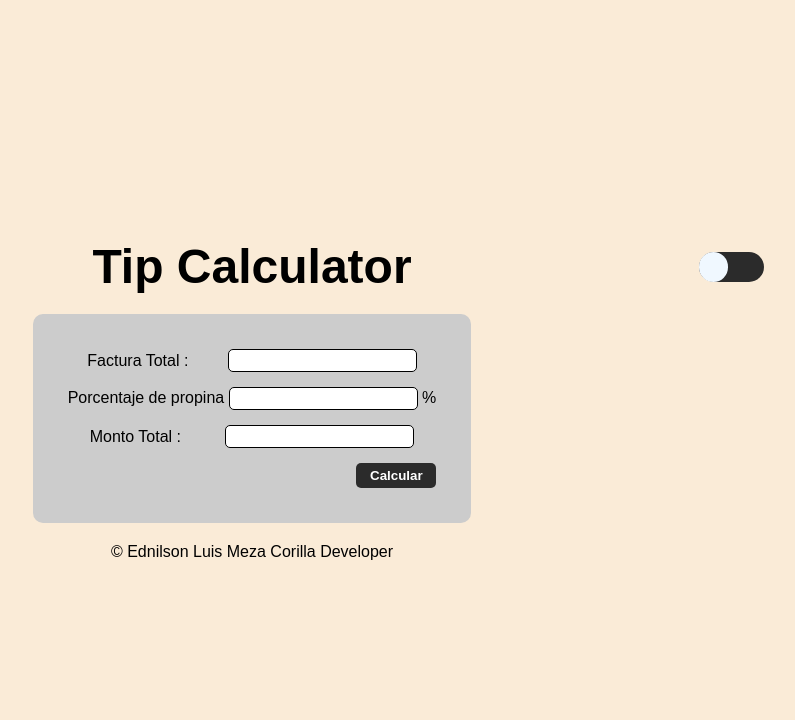
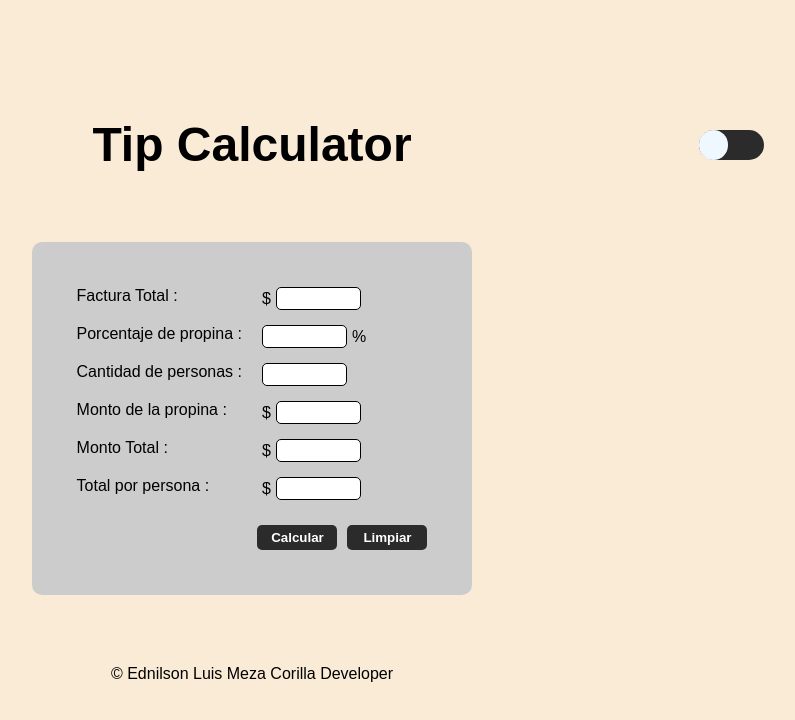
Before and after one commit to luismeza1101/TipCalculator, a React (Vite) app: page / in a window 1280 px wide. Shown: the top 720 px of the page, without its empty margins (388-1183 px from the left). Built offline with nearby package versions, Linux system fonts and the light colour scheme.

Commit message:
FInalizacion del css

```diff
--- a/src/App.css
+++ b/src/App.css
@@ -6,5 +6,5 @@
     flex-direction: column;
     justify-content: center;
     align-items: center;
-    gap: 20px;
+    gap: 70px;
 }
--- a/src/components/Calculator.tsx
+++ b/src/components/Calculator.tsx
@@ -1,22 +1,83 @@
-import '../styleSheets/Calculator.css'
+import "../styleSheets/Calculator.css";
 
 const Calculator = () => {
   return (
-    <section className='calculator'>
-        <form className='form'>
-            <div className='info bill'>
-              <label htmlFor="inputBill">Factura Total :</label>
-              <input type="number" id="inputBill" />
-            </div>
-            <label htmlFor="porcentTip">Porcentaje de propina <input type="number" id="porcentTip" max={100}/> %</label>
-            <div className='info total'>
-              <label htmlFor="montoTotal">Monto Total :</label>
-              <input type="text" readOnly id="montoTotal"/>
-            </div>
-            <input type="submit" value={'Calcular'} className='btnCalcular'/>
-        </form>
+    <section className="calculator">
+      <form className="form" role="form">
+        <article className="info bill">
+          <label htmlFor="inputBill">Factura Total :</label>
+          <div className="info__input">
+            $
+            <input
+              type="number"
+              id="inputBill"
+              aria-label="Ingrese la factura total"
+            />
+          </div>
+        </article>
+        <article className="info porcent">
+          <label htmlFor="porcentTip">Porcentaje de propina :</label>
+          <div className="info__input">
+            <input
+              type="number"
+              id="porcentTip"
+              max={100}
+              aria-label="Ingrese el porcentaje de propina"
+            />
+            %
+          </div>
+        </article>
+        <article className="info people">
+          <label htmlFor="peoples">Cantidad de personas :</label>
+          <input
+            type="text"
+            id="peoples"
+            aria-label="Número de personas"
+          />
+        </article>
+        <article className="info total">
+          <label htmlFor="montoTotalTip">Monto de la propina :</label>
+          <div className="info__input">
+            $
+            <input
+              type="text"
+              readOnly
+              id="montoTotalTip"
+              aria-label="Monto total de la propina"
+            />
+          </div>
+        </article>
+        <article className="info total">
+          <label htmlFor="montoTotal">Monto Total :</label>
+          <div className="info__input">
+            $
+            <input
+              type="text"
+              readOnly
+              id="montoTotal"
+              aria-label="Monto total con propina"
+            />
+          </div>
+        </article>
+        <article className="info total">
+          <label htmlFor="montoTotalPerPerson">Total por persona :</label>
+          <div className="info__input">
+            $
+            <input
+              type="text"
+              readOnly
+              id="montoTotalPerPerson"
+              aria-label="Monto total por persona"
+            />
+          </div>
+        </article>
+        <section className="form__btn">
+          <button type="button" className="btn">Calcular</button>
+          <button type="reset" className="btn">Limpiar</button>
+        </section>
+      </form>
     </section>
-  )
-}
+  );
+};
 
-export default Calculator
+export default Calculator;
--- a/src/styleSheets/Calculator.css
+++ b/src/styleSheets/Calculator.css
@@ -1,21 +1,40 @@
-.calculator{
+.calculator {
   background-color: #ccc;
-    padding: 35px;
+  padding: 45px;
   border-radius: 10px;
 }
-.form{
+.form {
   display: flex;
   flex-direction: column;
   align-items: end;
   gap: 15px;
 }
-.info{
+.info {
   width: 100%;
+  display: grid;
+  grid-template-columns: repeat(2, 1fr);
+  gap: 20px;
+}
+.form input {
+  padding: 3px 5px;
+  border-radius: 5px;
+  border: 1px solid #000;
+  width: 85px;
+}
+#montoTotal, #montoTotalTip, #montoTotalPerPerson {
+  outline: none;
+}
+.info__input {
   display: flex;
-    justify-content: space-around;
+  gap: 5px;
   align-items: center;
 }
-.btnCalcular{
+.form__btn {
+  margin-top: 10px;
+  display: flex;
+  gap: 10px;
+}
+.btn {
   background-color: #2b2b2b;
   color: #fff;
   width: 80px;
@@ -25,14 +44,6 @@
   border: none;
   cursor: pointer;
 }
-.btnCalcular:hover{
+.btn:hover {
   background-color: #515151;
 }
-#inputBill, #porcentTip, #montoTotal {
-    padding: 3px 5px;
-    border-radius: 5px;
-    border: 1px solid #000;
-}
-#montoTotal{
-    outline: none;
-}
```
Lines whose indentation alone changed are shown as unchanged.
